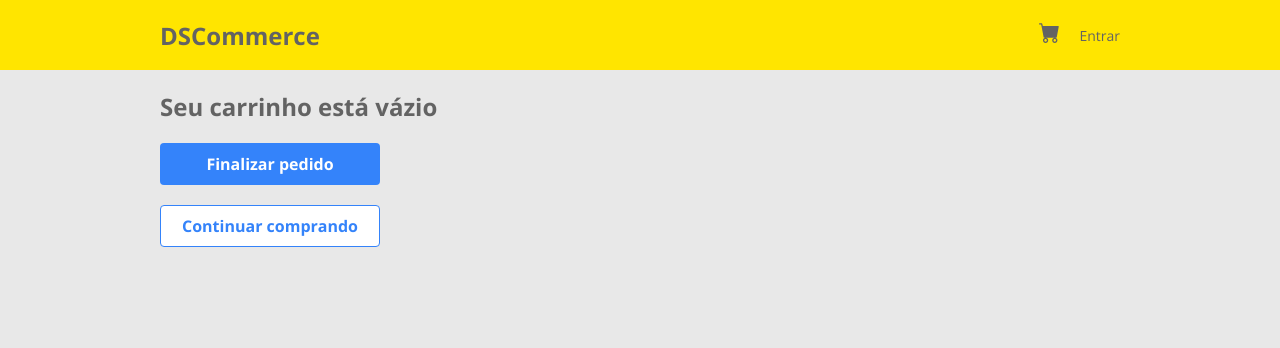
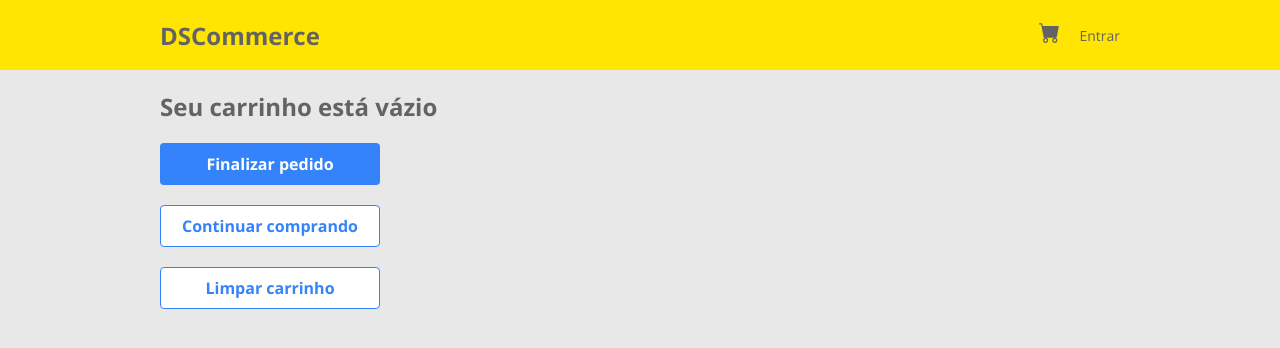
Before and after one commit to Josi8752/DsCommerce, a React (Vite) app: page /cart in a window 1280 px wide. Shown: the top 348 px of the page. Built offline with nearby package versions, Linux system fonts and the light colour scheme.

Commit message:
button clear cart

```diff
--- a/src/localStorage/cart-repository.ts
+++ b/src/localStorage/cart-repository.ts
@@ -20,3 +20,7 @@ export function get(): OrderDTO {
 
     return cart;
 }
+
+export function clear(){
+    localStorage.setItem(CART_KEY, '{"items":[]}')
+}
--- a/src/routes/ClientHome/Cart/index.tsx
+++ b/src/routes/ClientHome/Cart/index.tsx
@@ -9,6 +9,10 @@ const cart: OrderDTO = new OrderDTO();
 export default function Cart() {
     const [cart, setCart] = useState<OrderDTO>(cartService.getCart);
 
+function handleClearClick(){
+    cartService.clearCart();
+    setCart(cartService.getCart);
+}
     return (
         <main>
             <section id="cart-container-section" className="dsc-container">
@@ -63,7 +67,9 @@ export default function Cart() {
                             Continuar comprando
                         </div>
                     </Link>
-
+                    <div onClick={handleClearClick} className="dsc-btn dsc-btn-white">
+                            Limpar carrinho
+                        </div>
                 </div>
             </section>
         </main>
--- a/src/services/cart-service.ts
+++ b/src/services/cart-service.ts
@@ -21,3 +21,8 @@ export function addProduct(product: ProductDTO) {
     }
 
 }
+
+
+export function clearCart(){
+    cartRepository.clear();
+}
```
